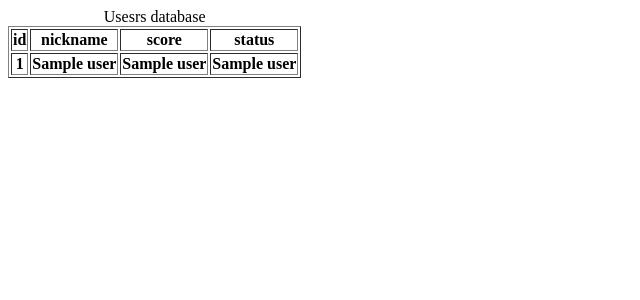
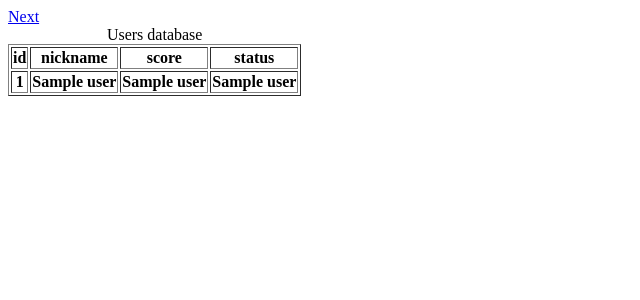
Before and after one commit to fomichevic/TD, a Flask app: template templates/database.html in a window 1280 px wide. Shown: the top 300 px of the page, without its empty margins (0-640 px from the left). Run offline with Flask 2, Linux system fonts and the light colour scheme; the template is opened without the code that fills it: most values are stand-ins (such as "Sample title", 1, 10 or a date in 2020); lists and menus that the app fills with data are empty.

Commit message:
Added transition to another page

```diff
--- a/templates/database.html
+++ b/templates/database.html
@@ -2,11 +2,11 @@
 <html>
  <head>
   <meta charset="utf-8">
-  <title>Usesrs database</title>
+  <title>Users database</title>
  </head>
  <body>
   <table border="1">
-   <caption>Usesrs database</caption>
+   <caption>Users database</caption>
    <tr>
     <th>id</th>
     <th>nickname</th>
@@ -18,7 +18,7 @@
                         <th>{{user[0]|e}}</th><th>{{user[1]|e}}</th><th>{{user[2]|e}}</th><th>{{user[3]|e}}</th>
 			</tr>
 		{% endfor %}
-
+   <a href ="{{url_for('next_page')}}">Next</a>
   </table>
  </body>
 </html>
```
